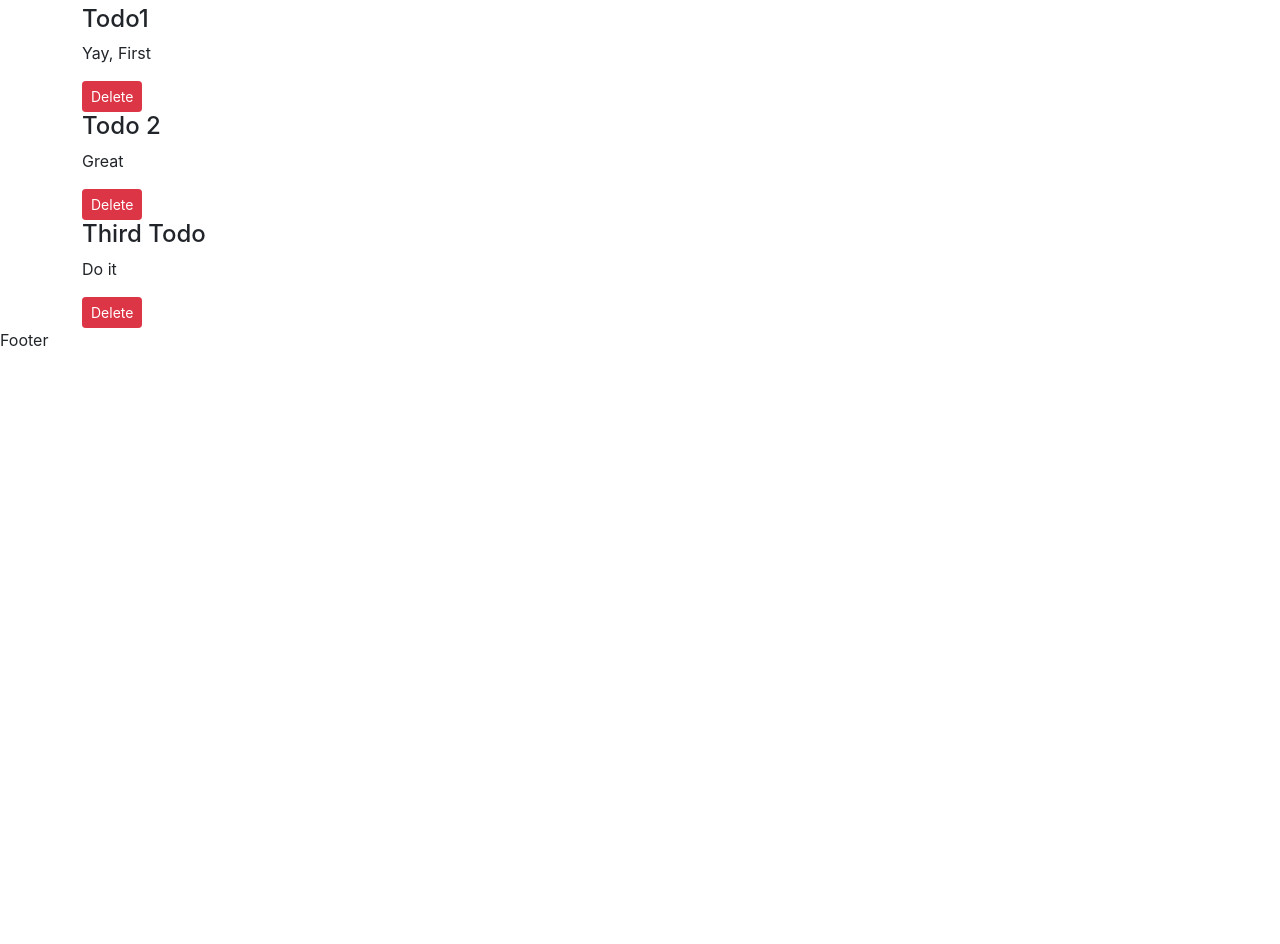
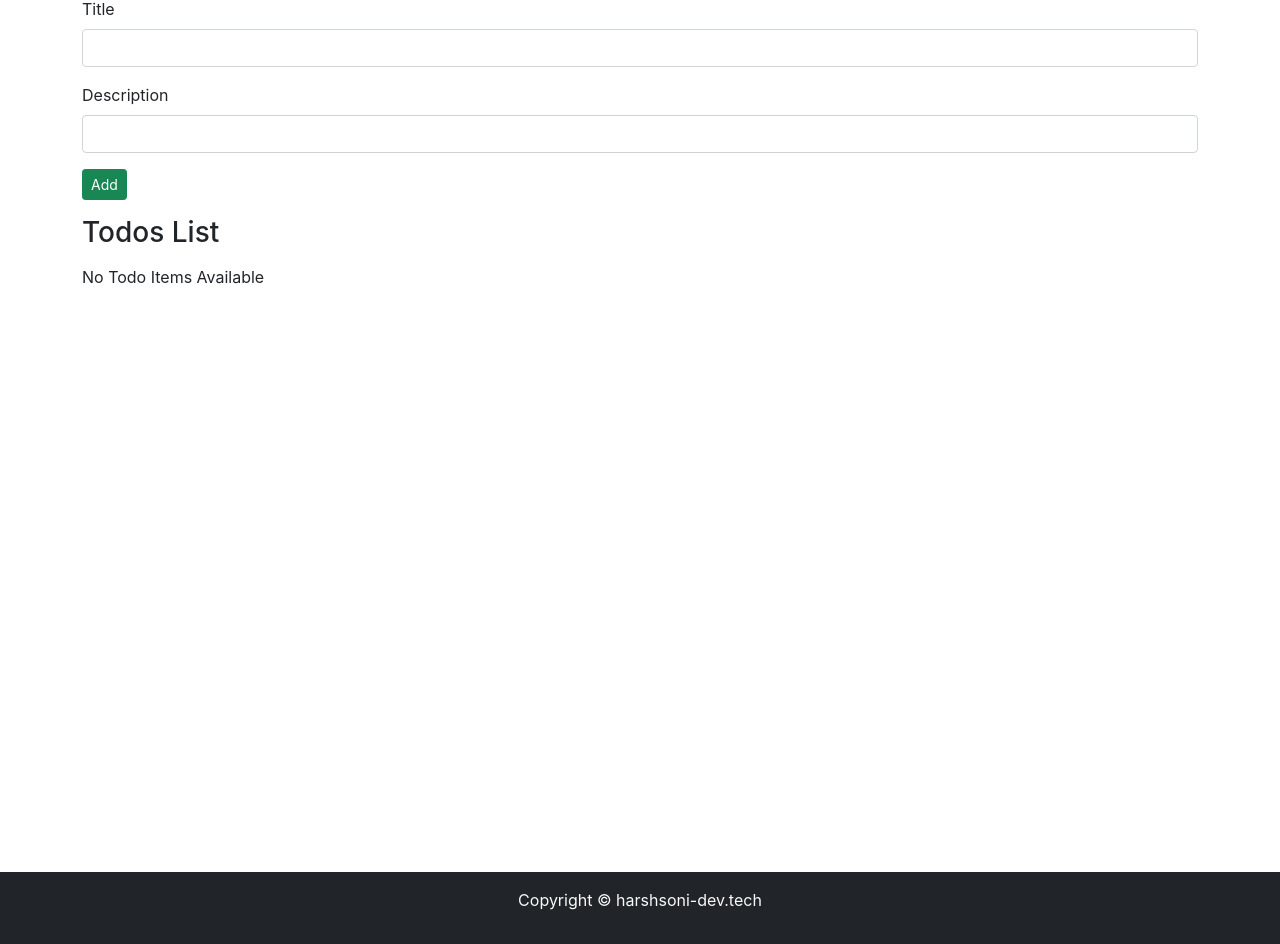
Before and after one commit to hashfx/React-ToDo, a React (Create React App) app: page / in a window 1280 px wide. Shown: the part 117-1061 px from the top of the page. Before the commit the page ends 800 px from the top, so only its background shows below. Built offline with nearby package versions, Linux system fonts and the light colour scheme.

Commit message:
todo item add remove

```diff
--- a/src/App.js
+++ b/src/App.js
@@ -2,6 +2,7 @@
 import './App.css';
 import Header from './MyComponents/Header';
 import { Todos } from './MyComponents/Todos';
+import { AddTodo } from './MyComponents/AddTodo';
 import { Footer } from './MyComponents/Footer';
 import React, { useState } from 'react';  // useState hook
 
@@ -13,12 +14,34 @@
     // todos.splice(index, 1)  // deletes 1 item from the list
 
     // delete todo items
-    setTodos(todos.filter((e)=>{
-      return e!==todo;
+    setTodos(todos.filter((e) => {
+      return e !== todo;
     }))
   }
-  //
+  // add todo with their title and desc to todos list
+  const addTodo = (title, desc) => {
+    console.log("addTodo Working for ", title, desc)
+    let sno;  // define sno at global block level
+    // if there is no prior todo
+    if (todos.length == 0) {
+      sno = 0  // set sno(todo)=0
+    } else {  // set todo sno as formula
+      let sno = todos[todos.length - 1].sno + 1  // serial number of ({serial number of last todo}+1)
+    }
+    const myTodo = {
+      sno: sno,
+      title: title,
+      desc: desc
+    }
+
+    // update added todo to DOM
+    setTodos([...todos, myTodo])  // add new todo to existing array of todos
+    console.log(myTodo)  // display myTodo
+  }
+
   const [todos, setTodos] = useState([  // setTodos is a function to update todos
+
+  /*
     {
       sno: 1,
       title: "Todo1",
@@ -34,10 +57,12 @@
       title: "Third Todo",
       desc: "Do it"
     }
+    */
   ]);
   return (
     <>
       <Header title="Todos List App" searchBar={false} />
+      <AddTodo addTodo={addTodo} />
       <Todos todos={todos} onDelete={onDelete} />
       <Footer />
     </>
--- /dev/null
+++ b/src/MyComponents/AddTodo.js
@@ -0,0 +1,34 @@
+import React from 'react'
+import { useState } from 'react';  // useState hook
+
+export const AddTodo = (props) => {
+    const [title, setTitle] = useState("")  // initial state = null
+    const [desc, setDesc] = useState("")  // changes existing value as per new input
+
+    // submit button method
+    const submit = (e)=>{
+        e.preventDefault();  // prevents refresh of page on submit event
+        // if title or desc is null
+        if (!title || !desc) {
+            alert("Title or Description cannot be blank")
+        }
+        props.addTodo(title, desc)  // adds todo to todos list
+    }
+    return (
+        <div className="container my-3">
+            <h3>Add Todo Items</h3>
+            <form onSubmit={submit}>
+                <div className="mb-3">
+                    <label htmlFor="title" className="form-label">Title</label>
+                    {/* e.target.value: change value of event e */}
+                    <input type="text" value={title} onChange={(e)=>{setTitle(e.target.value)}} className="form-control" id="title" aria-describedby="emailHelp" />
+                </div>
+                <div className="mb-3">
+                    <label htmlFor="desc" className="form-label">Description</label>
+                    <input type="className" value={desc} onChange={(e)=>{setDesc(e.target.value)}} className="form-control" id="desc" />
+                </div>
+                <button type="submit" className="btn btn-sm btn-success">Add</button>
+            </form>
+        </div>
+    )
+}
--- a/src/MyComponents/Footer.js
+++ b/src/MyComponents/Footer.js
@@ -1,7 +1,16 @@
 import React from 'react'
 
 export const Footer = () => {
+  let footerStyle = {
+    position: "relative",
+    top: "10vh",
+    width: "100%"
+  }
   return (
-    <div>Footer</div>
+    <footer className="bg-dark text-light py-3" style={footerStyle}>
+      <p className="text-center">
+        Copyright &copy; harshsoni-dev.tech
+      </p>
+    </footer>
   )
 }
--- a/src/MyComponents/Todos.js
+++ b/src/MyComponents/Todos.js
@@ -2,16 +2,24 @@
 import { TodoItem } from "../MyComponents/TodoItem"
 
 export const Todos = (props) => {
+  let myStyle = {
+    minHeight: "70vh"
+  }
   return (
-    <div className='container'>
-      <h3 className="text-center my-3">Todos List</h3>
+    <div className="container my-3" style={myStyle}>
+      <h3 className="my-3">Todos List</h3>
 
       {/* // check if todos are available */}
-      {props.todos.length===0 ? "No Todo Items Available" :
-      // if not available, render todos
-      props.todos.map((todo) => {
-        return <TodoItem todo={todo} key={todo.sno} onDelete={props.onDelete} />
-      })}
+      {props.todos.length === 0 ? "No Todo Items Available" :
+        // if not available, render todos
+        props.todos.map((todo) => {
+          return (
+            <>
+              <TodoItem todo={todo} key={todo.sno} onDelete={props.onDelete} />
+              <hr />
+            </>
+          )
+        })}
 
     </div>
   )
```
